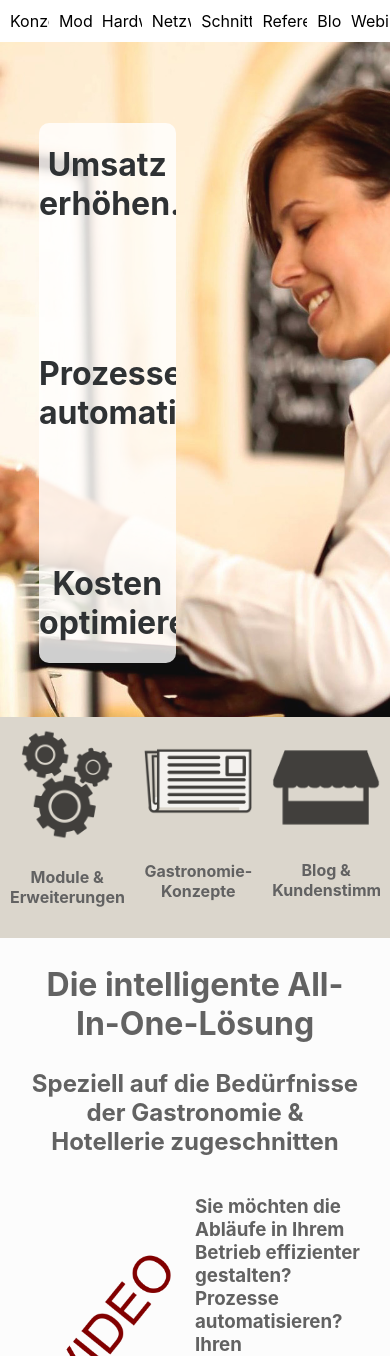
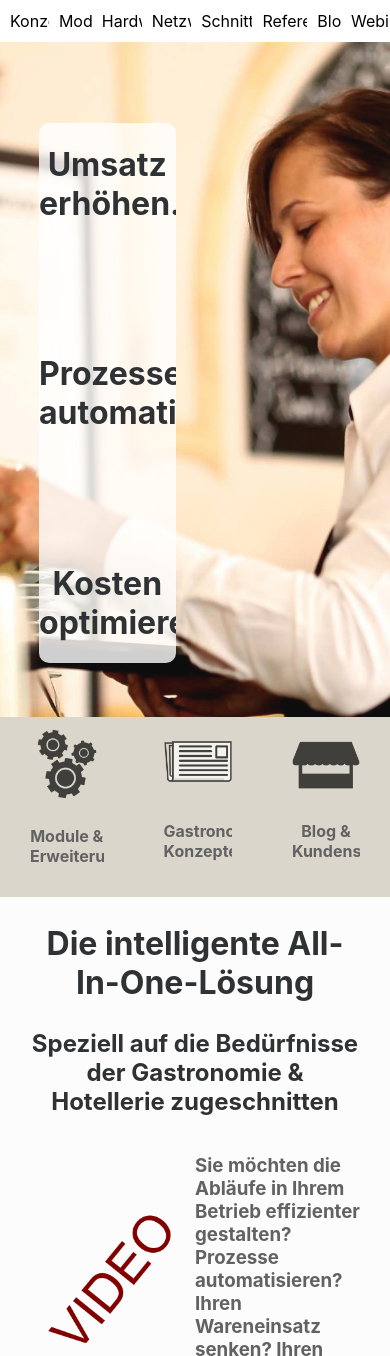
Before and after one commit to VictoriaStudios/gastronauti, a Next.js app: page / in a window 390 px wide. Shown: the top 1356 px of the page. Built offline with nearby package versions, Linux system fonts and the light colour scheme.

Commit message:
Improved appearance and responsiveness of cards

```diff
--- a/components/Card.js
+++ b/components/Card.js
@@ -1,19 +1,12 @@
 import Image from 'next/image'
 import styles from '../styles/Card.module.css'
-import { useState } from 'react'
 
 
 export const Card = (props) => {
-    const [isReversing, setIsReversing] = useState(false)
-
     return (
         <section>
             <div className={styles.cardWrapper} style={{ width: props.width }}>
-                <div
-                    className={styles.cardBody}
-                    onMouseEnter={()=> setIsReversing(false)}
-                    onMouseLeave={()=> setIsReversing(true)}
-                >
+                <div className={styles.cardBody}>
                     <div className={styles.cardImage}>
                         {props.src ? <Image
                             src={props.src}
--- a/styles/Card.module.css
+++ b/styles/Card.module.css
@@ -4,7 +4,7 @@
 
 .cardBody{
     position: relative;
-    margin: 10px;
+    margin: 10px 100px 10px 100px;
     transition: 0.25s;
 }
 
@@ -31,3 +31,9 @@
     color:var(--color-text);
     text-align: center;
 }
+
+@media (max-width:1150px) {
+    .cardBody{
+        margin: 10px 30px 10px 30px;
+    }
+}
--- a/styles/Introduction.module.css
+++ b/styles/Introduction.module.css
@@ -6,7 +6,7 @@
 
 .introTitle {
     text-align: center;
-    color: var(--color-text);
+    color: var(--color-headlines);
 }
 
 .introContent {
--- a/styles/More.module.css
+++ b/styles/More.module.css
@@ -1,7 +1,7 @@
 .moreWrapper {
     position: relative;
     display: flex;
-    justify-content: center;
+    justify-content:center;
     width:100vw;
     background-color: var(--color-secondary)
 }
```
